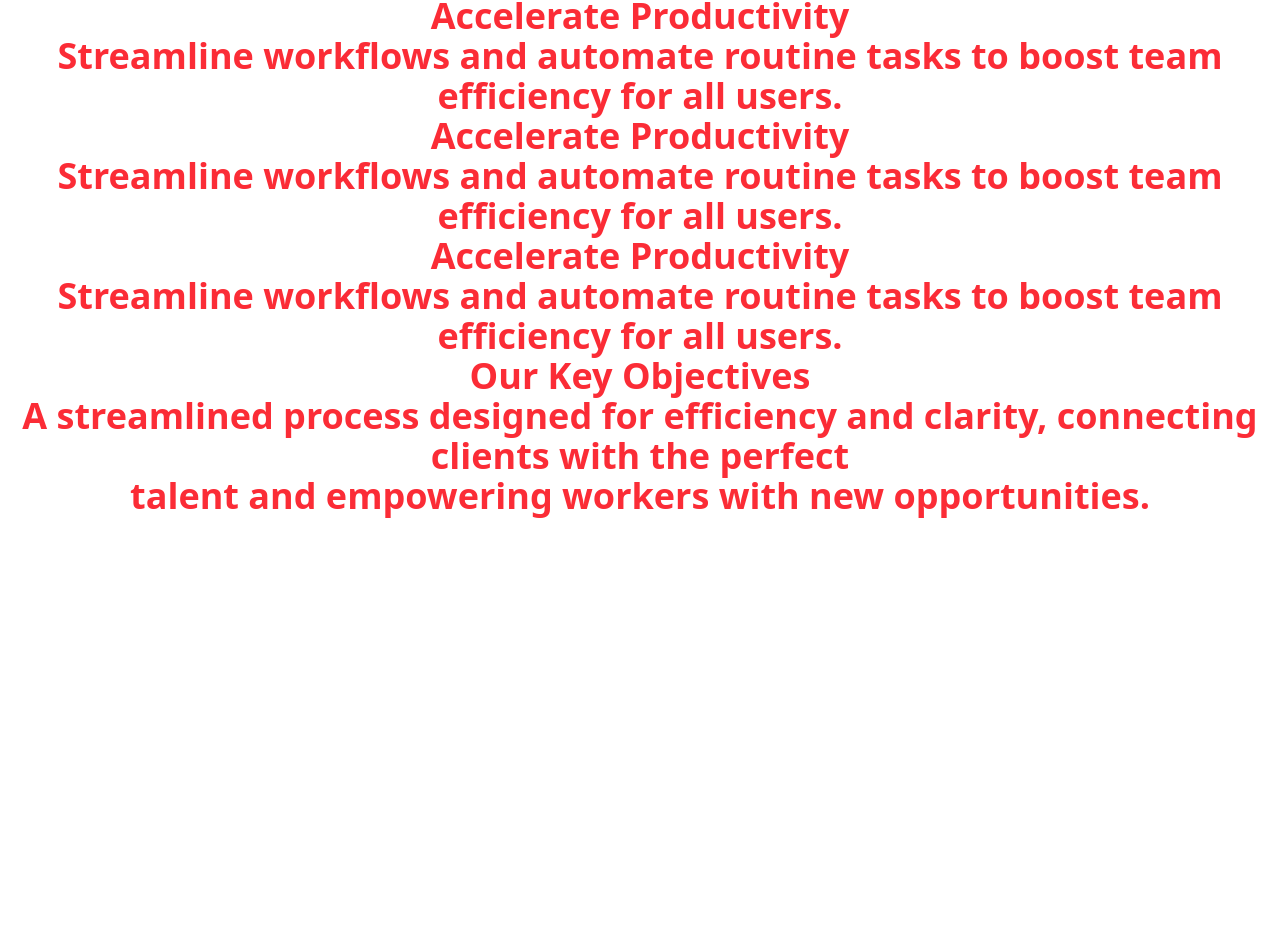
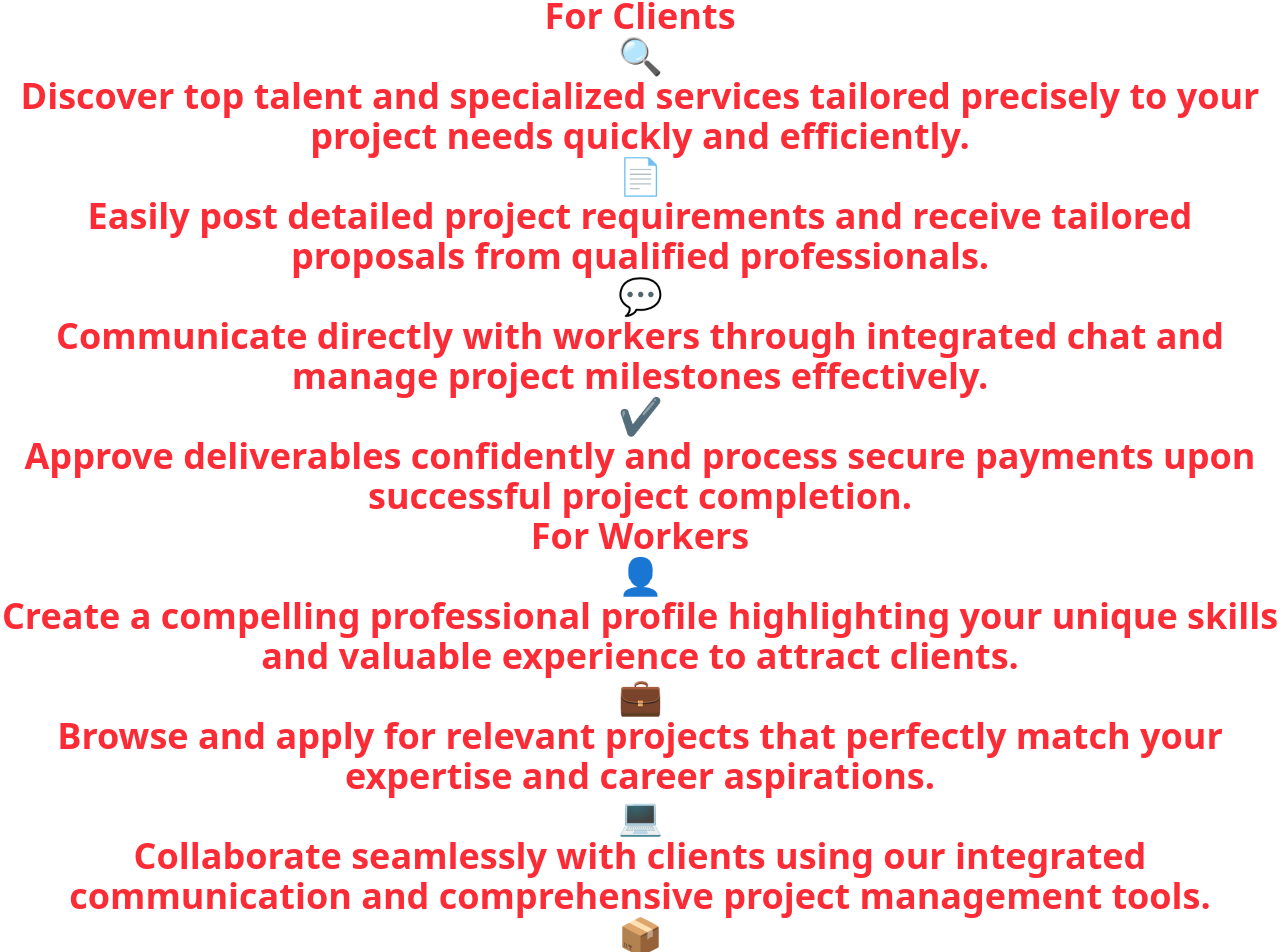
Before and after one commit to HasalKenula/WorkSure-frontend, a React (Vite) app: page /about in a window 1280 px wide. Shown: the part 424-1376 px from the top of the page. Before the commit the page ends 944 px from the top, so only its background shows below. Built offline with nearby package versions, Linux system fonts and the light colour scheme.

Commit message:
Add to the item3 field

```diff
--- a/src/pages/AboutUsPage.jsx
+++ b/src/pages/AboutUsPage.jsx
@@ -43,7 +43,58 @@ export default function AboutUs() {
                 <h1 className="about-title3">Our Key Objectives</h1>
                 <p className="item3-para1">A streamlined process designed for efficiency and clarity, connecting clients with the perfect<br/> talent and empowering workers with new opportunities.</p>
 
+                {/*-----item 3-----*/}
+                <div className="item3">
+                    <div className="item3-left">
+                        <h2>For Clients</h2>
 
+                        <div className="item">
+                            <span className="icon">🔍</span>
+                            <p>Discover top talent and specialized services tailored precisely to your project needs quickly and efficiently.</p>
+                        </div>
+
+                        <div className="item">
+                            <span className="icon">📄</span>
+                            <p>Easily post detailed project requirements and receive tailored proposals from qualified professionals.</p>
+                        </div>
+
+                        <div className="item">
+                            <span className="icon">💬</span>
+                            <p>Communicate directly with workers through integrated chat and manage project milestones effectively.</p>
+                        </div>
+
+                        <div className="item">
+                            <span className="icon">✔️</span>
+                            <p>Approve deliverables confidently and process secure payments upon successful project completion.</p>
+                        </div>
+
+                    </div>
+
+                    <div className="item3-right">
+                        <h2>For Workers</h2>
+
+                        <div className="item">
+                            <span className="icon">👤</span>
+                            <p>Create a compelling professional profile highlighting your unique skills and valuable experience to attract clients.</p>
+                        </div>
+
+                        <div className="item">
+                            <span className="icon">💼</span>
+                            <p>Browse and apply for relevant projects that perfectly match your expertise and career aspirations.</p>
+                        </div>
+
+                        <div className="item">
+                            <span className="icon">💻</span>
+                            <p>Collaborate seamlessly with clients using our integrated communication and comprehensive project management tools.</p>
+                        </div>
+
+                        <div className="item">
+                            <span className="icon">📦</span>
+                            <p>Receive timely and secure payments for your completed work, ensuring financial stability and peace of mind.</p>
+                        </div>
+
+                    </div>
+                </div>
 
 
 
```
